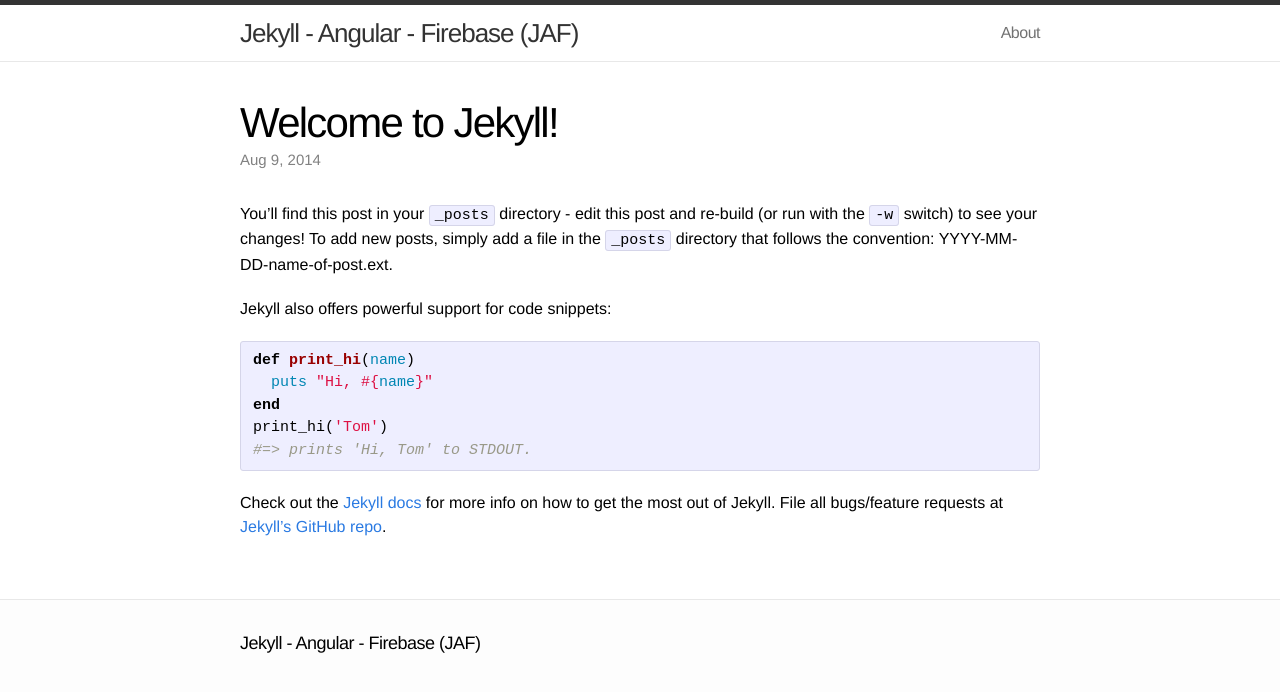
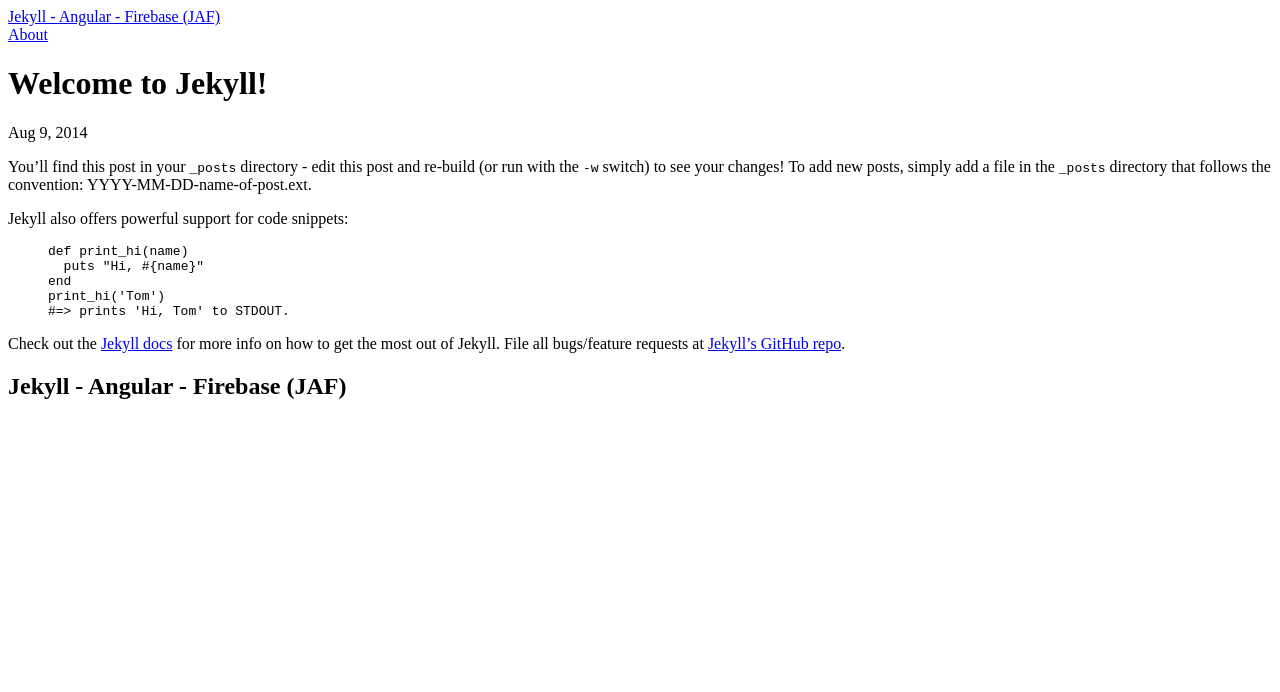
Before and after one commit to MaxHorstmann/jekyll-angular-firebase, a Jekyll site: the page built from _posts/2014-08-09-welcome-to-jekyll.markdown, in a window 1280 px wide. Shown: the top 692 px of the page. Built offline with Jekyll 4.4.1, drawn with Linux system fonts in a browser that asks for light colours; nearby versions of some CDN libraries; comment, search, counter and statistics services are not loaded.

Commit message:
get rid of jekyll css, make room for bootstrap

```diff
--- a/_includes/head.html
+++ b/_includes/head.html
@@ -14,7 +14,8 @@
 	<script src="//maxcdn.bootstrapcdn.com/bootstrap/{{ site.bootstrap_version }}/js/bootstrap.min.js"></script>
 	-->
     <!-- Custom CSS -->
-    <link rel="stylesheet" href="{{ "/css/main.css" | prepend: site.baseurl }}">
+
+    <!-- <link rel="stylesheet" href="{{ "/css/`s" | prepend: site.baseurl }}"> -->
 
 	<!-- Firebase -->
 	<script src="https://cdn.firebase.com/js/client/{{ site.firebase_version }}/firebase.js"></script>
--- a/_includes/header.html
+++ b/_includes/header.html
@@ -5,17 +5,6 @@
     <a class="site-title" href="{{ site.baseurl }}/">{{ site.title }}</a>
 
     <nav class="site-nav">
-      <a href="#" class="menu-icon">
-        <svg version="1.1" xmlns="http://www.w3.org/2000/svg" xmlns:xlink="http://www.w3.org/1999/xlink" x="0px" y="0px"
-           viewBox="0 0 18 15" enable-background="new 0 0 18 15" xml:space="preserve">
-          <path fill="#505050" d="M18,1.484c0,0.82-0.665,1.484-1.484,1.484H1.484C0.665,2.969,0,2.304,0,1.484l0,0C0,0.665,0.665,0,1.484,0
-            h15.031C17.335,0,18,0.665,18,1.484L18,1.484z"/>
-          <path fill="#505050" d="M18,7.516C18,8.335,17.335,9,16.516,9H1.484C0.665,9,0,8.335,0,7.516l0,0c0-0.82,0.665-1.484,1.484-1.484
-            h15.031C17.335,6.031,18,6.696,18,7.516L18,7.516z"/>
-          <path fill="#505050" d="M18,13.516C18,14.335,17.335,15,16.516,15H1.484C0.665,15,0,14.335,0,13.516l0,0
-            c0-0.82,0.665-1.484,1.484-1.484h15.031C17.335,12.031,18,12.696,18,13.516L18,13.516z"/>
-        </svg>
-      </a>
       <div class="trigger">
         {% for page in site.pages %}
           {% if page.title %}<a class="page-link" href="{{ page.url | prepend: site.baseurl }}">{{ page.title }}</a>{% endif %}
--- a/css/main.css
+++ /dev/null
@@ -1,410 +0,0 @@
-/* Base */
-/* ----------------------------------------------------------*/
-
-* {
-  margin: 0;
-  padding: 0;
-}
-
-html, body { height: 100%; }
-
-body {
-  font-family: Helvetica, Arial, sans-serif;
-  font-size: 16px;
-  line-height: 1.5;
-  font-weight: 300;
-  background-color: #fdfdfd;
-}
-
-h1, h2, h3, h4, h5, h6 { font-size: 100%; font-weight: 400; }
-
-a         { color: #2a7ae2; text-decoration: none; }
-a:hover   { color: #000; text-decoration: underline; }
-a:visited { color: #205caa; }
-
-/* Utility */
-
-.wrap:before,
-.wrap:after { content:""; display:table; }
-.wrap:after { clear: both; }
-.wrap {
-  max-width: 800px;
-  padding: 0 30px;
-  margin: 0 auto;
-  zoom: 1;
-}
-
-
-/* Layout Styles */
-/* ----------------------------------------------------------*/
-
-/* Site header */
-
-.site-header {
-  border-top: 5px solid #333;
-  border-bottom: 1px solid #e8e8e8;
-  min-height: 56px;
-  background-color: white;
-}
-
-.site-title,
-.site-title:hover,
-.site-title:visited {
-  display: block;
-  color: #333;
-  font-size: 26px;
-  letter-spacing: -1px;
-  float: left;
-  line-height: 56px;
-  position: relative;
-  z-index: 1;
-}
-
-.site-nav {
-  float: right;
-  line-height: 56px;
-}
-
-.site-nav .menu-icon { display: none; }
-
-.site-nav .page-link {
-  margin-left: 20px;
-  color: #727272;
-  letter-spacing: -.5px;
-}
-
-/* Site footer */
-
-.site-footer {
-  border-top: 1px solid #e8e8e8;
-  padding: 30px 0;
-}
-
-.footer-heading {
-  font-size: 18px;
-  font-weight: 300;
-  letter-spacing: -.5px;
-  margin-bottom: 15px;
-}
-
-.site-footer .column { float: left; margin-bottom: 15px; }
-
-.footer-col-1 {
-  width: 270px; /*fallback*/
-  width: -webkit-calc(35% - 10px);
-  width: -moz-calc(35% - 10px);
-  width: -o-calc(35% - 10px);
-  width: calc(35% - 10px);
-  margin-right: 10px
-}
-.footer-col-2 {
-  width: 175px; /*fallback*/
-  width: -webkit-calc(23.125% - 10px);
-  width: -moz-calc(23.125% - 10px);
-  width: -o-calc(23.125% - 10px);
-  width: calc(23.125% - 10px);
-  margin-right: 10px
-}
-.footer-col-3 {
-  width: 335px; /*fallback*/
-  width: -webkit-calc(41.875%);
-  width: -moz-calc(41.875%);
-  width: -o-calc(41.875%);
-  width: calc(41.875%);
-}
-
-.site-footer ul { list-style: none; }
-
-.site-footer li,
-.site-footer p {
-  font-size: 15px;
-  letter-spacing: -.3px;
-  color: #828282;
-}
-
-.github-icon-svg,
-.twitter-icon-svg {
-  display: inline-block;
-  width: 16px;
-  height: 16px;
-  position: relative;
-  top: 3px;
-}
-
-
-/* Page Content styles */
-/* ----------------------------------------------------------*/
-
-.page-content {
-  padding: 30px 0;
-  background-color: #fff;
-}
-
-
-/* Home styles */
-/* ----------------------------------------------------------*/
-
-.home h1 { margin-bottom: 25px; }
-
-.posts { list-style-type: none; }
-
-.posts li { margin-bottom: 30px; }
-
-.posts .post-link {
-  font-size: 24px;
-  letter-spacing: -1px;
-  line-height: 1;
-}
-
-.posts .post-date {
-  display: block;
-  font-size: 15px;
-  color: #818181;
-}
-
-
-/* Post styles */
-/* ----------------------------------------------------------*/
-
-.post-header { margin: 10px 0 30px; }
-
-.post-header h1 {
-  font-size: 42px;
-  letter-spacing: -1.75px;
-  line-height: 1;
-  font-weight: 300;
-}
-
-.post-header .meta {
-  font-size: 15px;
-  color: #818181;
-  margin-top: 5px;
-}
-
-.post-content { margin: 0 0 30px; }
-
-.post-content > * { margin: 20px 0; }
-
-
-.post-content h1,
-.post-content h2,
-.post-content h3,
-.post-content h4,
-.post-content h5,
-.post-content h6 {
-  line-height: 1;
-  font-weight: 300;
-  margin: 40px 0 20px;
-}
-
-.post-content h2 {
-  font-size: 32px;
-  letter-spacing: -1.25px;
-}
-
-.post-content h3 {
-  font-size: 26px;
-  letter-spacing: -1px;
-}
-
-.post-content h4 {
-  font-size: 20px;
-  letter-spacing: -1px;
-}
-
-.post-content blockquote {
-  border-left: 4px solid #e8e8e8;
-  padding-left: 20px;
-  font-size: 18px;
-  opacity: .6;
-  letter-spacing: -1px;
-  font-style: italic;
-  margin: 30px 0;
-}
-
-.post-content ul,
-.post-content ol { padding-left: 20px; }
-
-.post pre,
-.post code {
-  border: 1px solid #d5d5e9;
-  background-color: #eef;
-  padding: 8px 12px;
-  -webkit-border-radius: 3px;
-  -moz-border-radius: 3px;
-  border-radius: 3px;
-  font-size: 15px;
-  overflow:scroll;
-}
-
-.post code { padding: 1px 5px; }
-
-.post ul,
-.post ol { margin-left: 1.35em; }
-
-.post pre code {
-  border: 0;
-  padding-right: 0;
-  padding-left: 0;
-}
-
-/* terminal */
-.post pre.terminal {
-  border: 1px solid #000;
-  background-color: #333;
-  color: #FFF;
-  -webkit-border-radius: 3px;
-  -moz-border-radius: 3px;
-  border-radius: 3px;
-}
-
-.post pre.terminal code { background-color: #333; }
-
-/* Syntax highlighting styles */
-/* ----------------------------------------------------------*/
-
-.highlight  { background: #ffffff; }
-.highlight .c { color: #999988; font-style: italic } /* Comment */
-.highlight .err { color: #a61717; background-color: #e3d2d2 } /* Error */
-.highlight .k { font-weight: bold } /* Keyword */
-.highlight .o { font-weight: bold } /* Operator */
-.highlight .cm { color: #999988; font-style: italic } /* Comment.Multiline */
-.highlight .cp { color: #999999; font-weight: bold } /* Comment.Preproc */
-.highlight .c1 { color: #999988; font-style: italic } /* Comment.Single */
-.highlight .cs { color: #999999; font-weight: bold; font-style: italic } /* Comment.Special */
-.highlight .gd { color: #000000; background-color: #ffdddd } /* Generic.Deleted */
-.highlight .gd .x { color: #000000; background-color: #ffaaaa } /* Generic.Deleted.Specific */
-.highlight .ge { font-style: italic } /* Generic.Emph */
-.highlight .gr { color: #aa0000 } /* Generic.Error */
-.highlight .gh { color: #999999 } /* Generic.Heading */
-.highlight .gi { color: #000000; background-color: #ddffdd } /* Generic.Inserted */
-.highlight .gi .x { color: #000000; background-color: #aaffaa } /* Generic.Inserted.Specific */
-.highlight .go { color: #888888 } /* Generic.Output */
-.highlight .gp { color: #555555 } /* Generic.Prompt */
-.highlight .gs { font-weight: bold } /* Generic.Strong */
-.highlight .gu { color: #aaaaaa } /* Generic.Subheading */
-.highlight .gt { color: #aa0000 } /* Generic.Traceback */
-.highlight .kc { font-weight: bold } /* Keyword.Constant */
-.highlight .kd { font-weight: bold } /* Keyword.Declaration */
-.highlight .kp { font-weight: bold } /* Keyword.Pseudo */
-.highlight .kr { font-weight: bold } /* Keyword.Reserved */
-.highlight .kt { color: #445588; font-weight: bold } /* Keyword.Type */
-.highlight .m { color: #009999 } /* Literal.Number */
-.highlight .s { color: #d14 } /* Literal.String */
-.highlight .na { color: #008080 } /* Name.Attribute */
-.highlight .nb { color: #0086B3 } /* Name.Builtin */
-.highlight .nc { color: #445588; font-weight: bold } /* Name.Class */
-.highlight .no { color: #008080 } /* Name.Constant */
-.highlight .ni { color: #800080 } /* Name.Entity */
-.highlight .ne { color: #990000; font-weight: bold } /* Name.Exception */
-.highlight .nf { color: #990000; font-weight: bold } /* Name.Function */
-.highlight .nn { color: #555555 } /* Name.Namespace */
-.highlight .nt { color: #000080 } /* Name.Tag */
-.highlight .nv { color: #008080 } /* Name.Variable */
-.highlight .ow { font-weight: bold } /* Operator.Word */
-.highlight .w { color: #bbbbbb } /* Text.Whitespace */
-.highlight .mf { color: #009999 } /* Literal.Number.Float */
-.highlight .mh { color: #009999 } /* Literal.Number.Hex */
-.highlight .mi { color: #009999 } /* Literal.Number.Integer */
-.highlight .mo { color: #009999 } /* Literal.Number.Oct */
-.highlight .sb { color: #d14 } /* Literal.String.Backtick */
-.highlight .sc { color: #d14 } /* Literal.String.Char */
-.highlight .sd { color: #d14 } /* Literal.String.Doc */
-.highlight .s2 { color: #d14 } /* Literal.String.Double */
-.highlight .se { color: #d14 } /* Literal.String.Escape */
-.highlight .sh { color: #d14 } /* Literal.String.Heredoc */
-.highlight .si { color: #d14 } /* Literal.String.Interpol */
-.highlight .sx { color: #d14 } /* Literal.String.Other */
-.highlight .sr { color: #009926 } /* Literal.String.Regex */
-.highlight .s1 { color: #d14 } /* Literal.String.Single */
-.highlight .ss { color: #990073 } /* Literal.String.Symbol */
-.highlight .bp { color: #999999 } /* Name.Builtin.Pseudo */
-.highlight .vc { color: #008080 } /* Name.Variable.Class */
-.highlight .vg { color: #008080 } /* Name.Variable.Global */
-.highlight .vi { color: #008080 } /* Name.Variable.Instance */
-.highlight .il { color: #009999 } /* Literal.Number.Integer.Long */
-
-
-/* media queries */
-/* ----------------------------------------------------------*/
-
-
-@media screen and (max-width: 750px) {
-
-  .footer-col-1 { width: 50%; }
-
-  .footer-col-2 {
-    width: 45%; /*fallback*/
-    width: -webkit-calc(50% - 10px);
-    width: -moz-calc(50% - 10px);
-    width: -o-calc(50% - 10px);
-    width: calc(50% - 10px);
-    margin-right: 0;
-  }
-
-  .site-footer .column.footer-col-3 {
-    width: auto;
-    float: none;
-    clear: both;
-  }
-
-}
-
-@media screen and (max-width: 600px) {
-
-  .wrap { padding: 0 12px; }
-
-  .site-nav {
-    position: fixed;
-    z-index: 10;
-    top: 14px; right: 8px;
-    background-color: white;
-    -webkit-border-radius: 5px;
-    -moz-border-radius: 5px;
-    border-radius: 5px;
-    border: 1px solid #e8e8e8;
-  }
-
-  .site-nav .menu-icon {
-    display: block;
-    font-size: 24px;
-    color: #505050;
-    float: right;
-    width: 36px;
-    text-align: center;
-    line-height: 36px;
-  }
-
-  .site-nav .menu-icon svg { width: 18px; height: 16px; }
-
-  .site-nav .trigger {
-    clear: both;
-    margin-bottom: 5px;
-    display: none;
-  }
-
-  .site-nav:hover .trigger { display: block; }
-
-  .site-nav .page-link {
-    display: block;
-    text-align: right;
-    line-height: 1.25;
-    padding: 5px 10px;
-    margin: 0;
-  }
-
-  .post-header h1 { font-size: 36px; }
-  .post-content h2 { font-size: 28px; }
-  .post-content h3 { font-size: 22px; }
-  .post-content h4 { font-size: 18px; }
-  .post-content blockquote { padding-left: 10px; }
-  .post-content ul,
-  .post-content ol { padding-left: 10px; }
-
-  .site-footer .column {
-    float: none;
-    clear: both;
-    width: auto;
-    margin: 0 0 15px; }
-
-}
```
